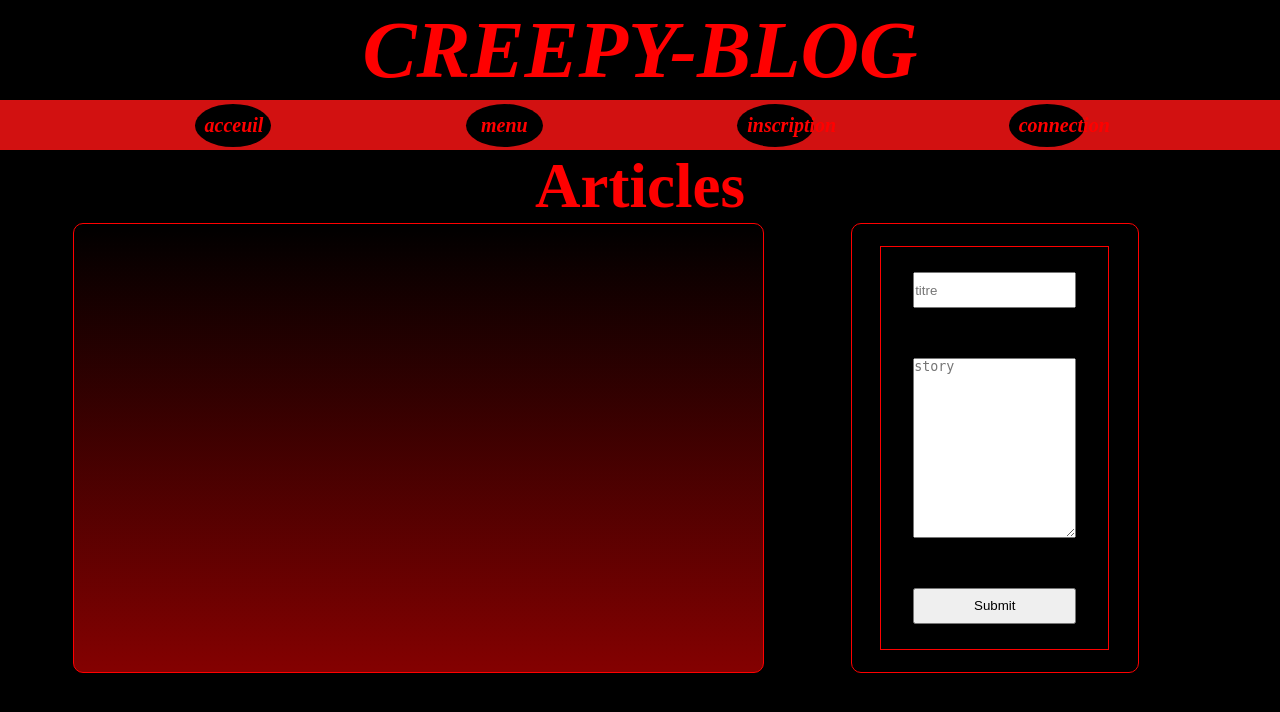
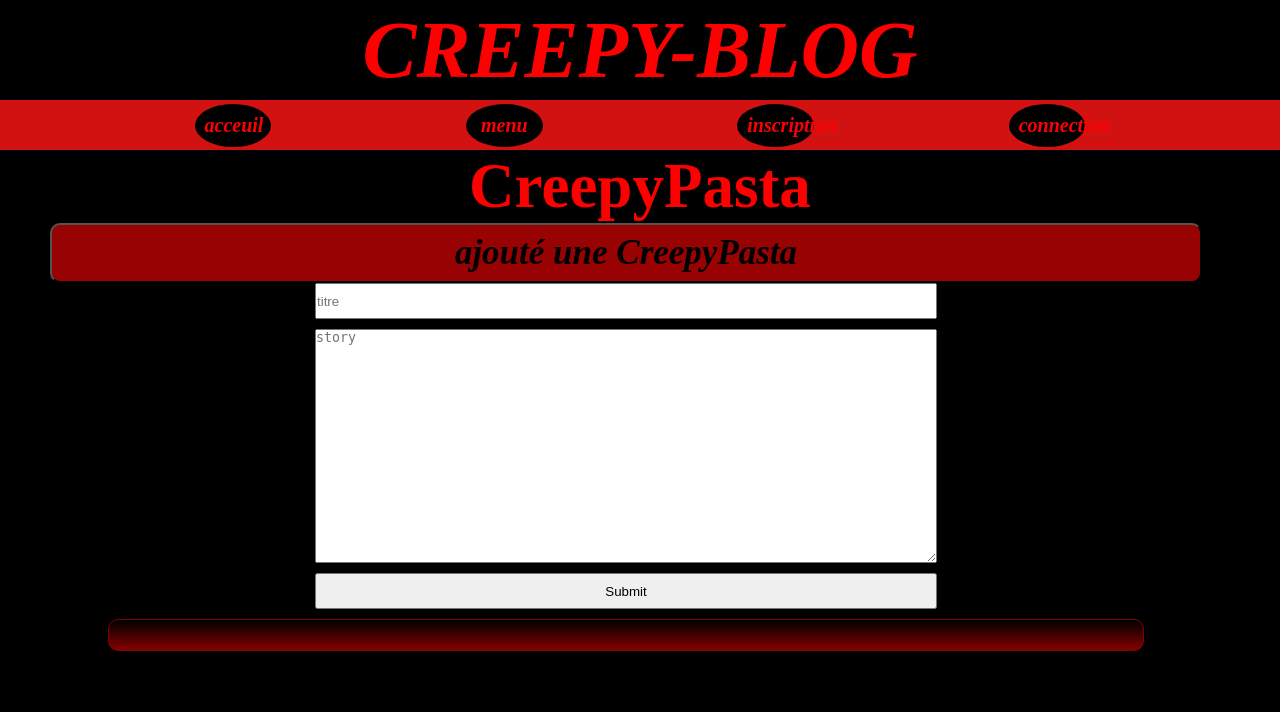
Before and after one commit to Eby-sam/projet_perso, a PHP site: page /Pages/article.php in a window 1280 px wide. Shown: the top 712 px of the page. Run offline with PHP 8.4, Linux system fonts and the light colour scheme; data that the repository does not hold is empty; some libraries are stand-ins or nearby versions.

Commit message:
article fait

```diff
--- a/Modele/Entity/Article.php
+++ b/Modele/Entity/Article.php
@@ -21,7 +21,7 @@ class Article {
      */
     public function getTitle(): string
     {
-        return $this->title;
+        return str_replace('\\','',$this->title);
     }
 
     /**
@@ -37,7 +37,7 @@ class Article {
      */
     public function getContent(): string
     {
-        return $this->content;
+        return str_replace('\\','', $this->content);
     }
 
     /**
--- a/Modele/Manager/ArticleManager.php
+++ b/Modele/Manager/ArticleManager.php
@@ -22,6 +22,7 @@ class ArticleManager {
         $request->bindValue(':title', DB::cleanupData($title));
         $request->bindValue(':content', DB::cleanupData($content, false));
         $request->bindValue(':user_fk', $user_fk);
+
 
         return $request->execute() && DB::connectDB()->lastInsertId() > 0;
     }
--- a/Modele/Manager/UserManager.php
+++ b/Modele/Manager/UserManager.php
@@ -81,4 +81,9 @@ class userManager
         mail($to, $sujet, $message, $headers);
     }
 
+    public function getRole()
+    {
+    }
+
+
 }
--- a/Pages/article.php
+++ b/Pages/article.php
@@ -9,9 +9,28 @@
 
 
 ?>
-<h2>Articles</h2>
+<h2>CreepyPasta</h2>
 
 <div class="containerArt">
+    <div class="containerForm">
+        <button id="addAppears">ajouté une CreepyPasta</button>
+        <div id="contForm">
+            <form action="/utils/insertArticle.php" method="post" id="formArt">
+                <div class="divArea">
+                    <input type="text" name="title" class="inputArt" placeholder="titre" required>
+                </div>
+                <div class="divArea">
+                    <textarea id="textArt" name="content" placeholder="story" required></textarea>
+                </div>
+                <div class="divArea">
+                    <input type="submit" class="inputArt">
+                </div>
+            </form>
+        </div>
+
+    </div>
+
+
     <div class="containerArticle">
     <?php
     $articleManager = new ArticleManager();
@@ -25,28 +44,16 @@
                 <h3><?= $article->getTitle() ?></h3>
             </div>
             <p class="story">
-               <?= $article->getContent() ?>
+               <?= nl2br($article->getContent()) ?>
             </p>
-            <h4>mise en ligne: <?= $author->getPseudo() ?></h4>
-            <button class="storyC">voir la story</button>
+            <h4>posté par: <?= $author->getPseudo() ?></h4>
+            <button class="storyC">story ↓ ↑</button>
         </div>
          <?php
     } ?>
     </div>
 
-    <div class="containerform">
-        <form action="/utils/insertArticle.php" method="post" id="formArt">
-            <div class="divArea">
-                <input type="text" name="title" class="inputArt" placeholder="titre" required>
-            </div>
-            <div class="divArea">
-                <textarea id="textArt" name="content" placeholder="story" required></textarea>
-            </div>
-            <div class="divArea">
-                <input type="submit" class="inputArt">
-            </div>
-        </form>
-    </div>
+
 </div>
 <?php
     include $_SERVER['DOCUMENT_ROOT'] . '/Pages/_partials/footer.php';
--- a/assets/css/style.css
+++ b/assets/css/style.css
@@ -391,24 +407,24 @@ h6 {
 .containerArt {
     width: 90%;
     color: red;
-    margin-left: 30px;
+    margin-left: 50px;
     float: left;
     padding-top: -15px;
     margin-bottom: 15px;
     display: flex;
-    flex-direction: row;
-    justify-content: space-around;
+    flex-direction: column;
+    justify-content: space-evenly;
 }
 
 .containerArticle {
     background: linear-gradient(black, #840101);
-    width: 60%;
-    border: 1px solid red;
+    width: 90%;
+    border: 1px solid  #840101;
     border-radius: 10px;
     padding : 15px;
-
-
-}
+    margin-left: auto;
+    margin-right: auto;
+    }
 
 .artTitle {
     width: 100%;
@@ -526,52 +542,79 @@ h5 {
 }
 
 .containerform {
-    width: 25%;
-    height: 25rem;
+    width: 90%;
     border: 1px solid red;
     border-radius: 10px;
     display: flex;
     justify-content: center;
-    align-items: center;
+
 }
 
 #formArt {
-    display: flex;
-    flex-direction: column;
-    justify-content: space-between;
-    align-items: center;
-    border: 1px solid red;
-    height: 90%;
-    width: 80%;
+    width: 100%;
+    margin-left: auto;
+    margin-right: auto;
+
+}
+
+#contForm {
+    width: 60%;
+    margin-left: auto;
+    margin-right: auto;
+
 }
 
 .divArea {
     width: 90%;
-    margin: auto;
+    margin-left: auto;
+    margin-right: auto;
     display: flex;
     justify-content: center;
     align-items: center;
+    margin-bottom: 10px;
 }
 
 .inputArt {
-    width: 80%;
+    width: 100%;
     height: 2rem;
 }
 
 #textArt {
-    width: 80%;
-    height: 10rem;
+    width: 100%;
+    height: 13rem;
 }
 
 .artAticle {
-    border: 1px solid red;
+    border: 1px solid #b70505;
     border-radius: 10px;
     padding: 5px;
     margin-bottom: 15px;
+    border-bottom: 1px solid #5b4f4f;
+    background-color: #cdcaca;
+}
+
+
+.artAticle h3 {
+    color: black;
+    font-size: 26px;
 }
 
 .story {
     height: 150px;
     overflow: hidden;
     font-size: 18px;
+    border-bottom: 1px solid ;
+    border-color: #840101;
+    color: black;
 }
+
+#addAppears {
+    width: 100%;
+    height: 60px;
+    background-color: #990202;
+    font-family: "Ink Free";
+    font-size: 35px;
+    font-weight: bold;
+    font-style: italic;
+    border-radius: 10px;
+}
--- a/assets/js/app.js
+++ b/assets/js/app.js
@@ -1,18 +1,21 @@
 // video view         ---------------------------------
-//
-// let creatV = document.getElementById('creatVideo');
-// let contCreatV = document.getElementById('containerCreatVideo');
-//
-// function newVideo() {
-//     contCreatV.style.display ='flex';
-// }
-//
-// creatV.addEventListener('click',newVideo);
 
-// article
+ let creatV = document.getElementById('creatVideo');
+ let contCreatV = document.getElementById('containerCreatVideo');
+
+ function newVideo() {
+     contCreatV.style.display = 'flex';
+}
+
+ creatV.addEventListener('click',newVideo);
+
+ //article            -----------------------------------
+
+
+
+//  boucle for creat article a creepypasta   -----------------------------
 
 let story = document.getElementsByClassName('storyC');
-
 for(let i of story) {
     i.addEventListener('click',function (e) {
       let element = e.target.parentElement.querySelector('.story');
@@ -26,3 +29,14 @@ for(let i of story) {
 
     })
 }
+
+// function Appears article form
+
+let newArticle = document.getElementById('addAppears');
+let formCreat = document.getElementById('formArt');
+
+function Article() {
+    formCreat.style.display = 'none';
+}
+
+newArticle.addEventListener('click',Article);
--- a/utils/connection.php
+++ b/utils/connection.php
@@ -2,7 +2,6 @@
 
 require_once $_SERVER["DOCUMENT_ROOT"] . '/utils/checkIsset.php';
 require_once $_SERVER["DOCUMENT_ROOT"] . '/Classes/DB.php';
-
 
 use MiniChatProjet\Classes\DB;
 
```
Also changed, not shown: other parts of assets/css/style.css (+21 -5 lines), Pages/menu.php (+5 -4 lines), Pages/user.php (+18 -7 lines), utils/checkIsset.php (line endings or trailing spaces).
